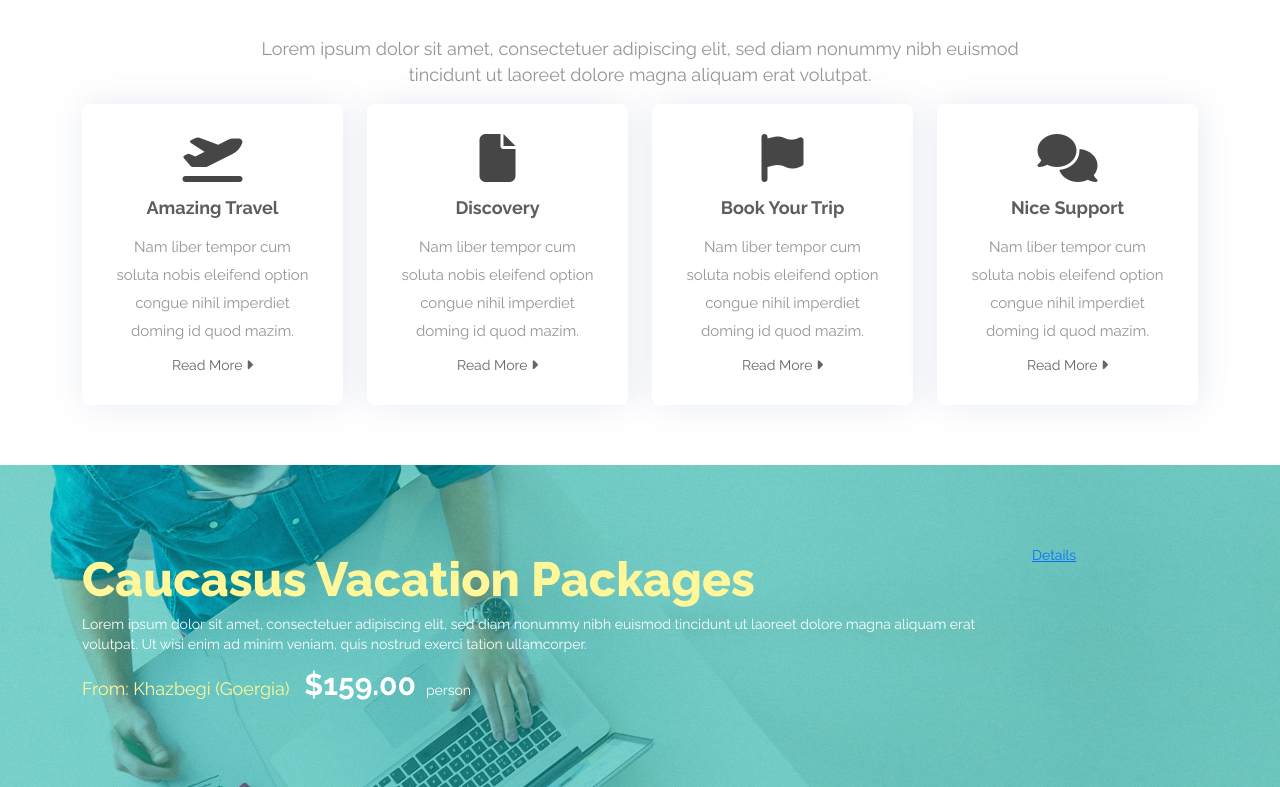
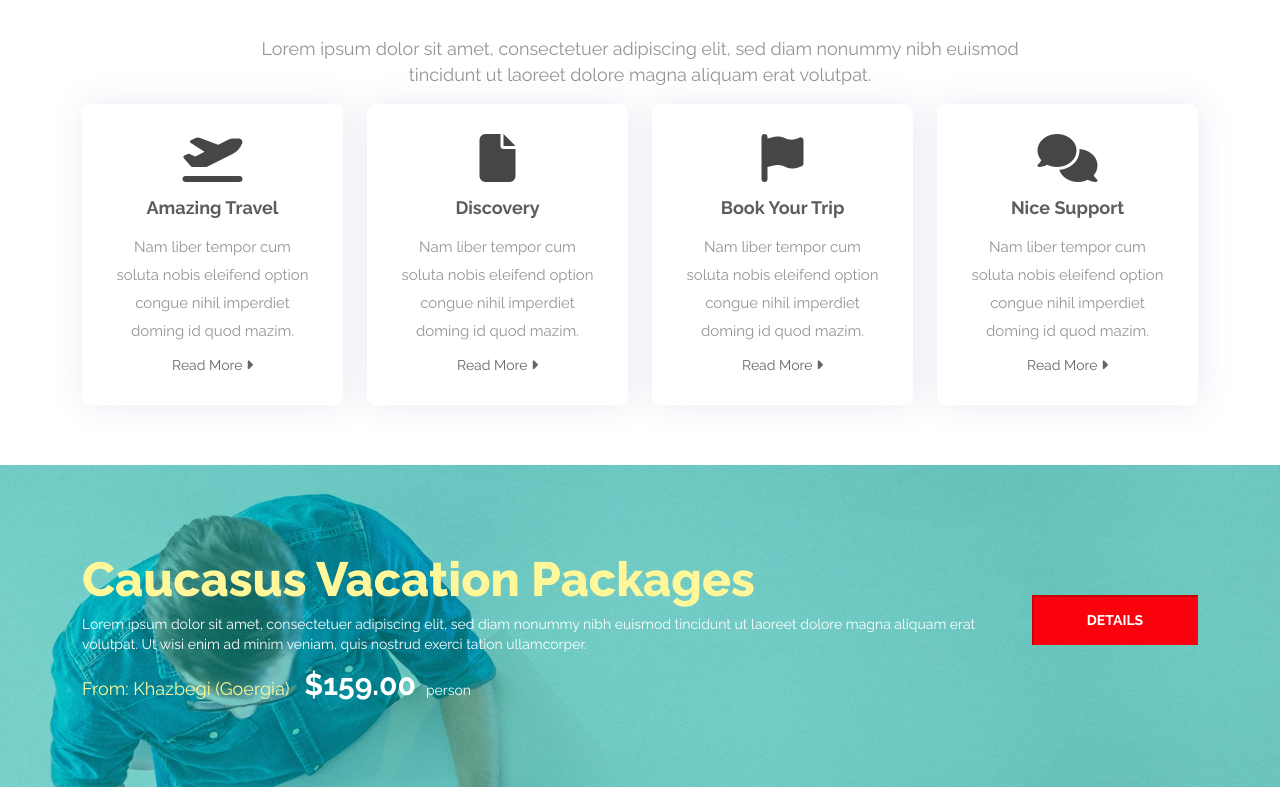
Before and after one commit to Aashirurrehman/Travel-Agency, a React (Create React App) app: page / in a window 1280 px wide. Shown: the part 1010-1797 px from the top of the page. Built offline with nearby package versions, Linux system fonts and the light colour scheme.

Commit message:
5th commit
parallax effect

```diff
--- a/src/CSS/package.css
+++ /dev/null
@@ -1,77 +0,0 @@
-.parallax {
-  width: 100%;
-  position: relative;
-  overflow: hidden;
-  background: none;
-}
-.parallax,
-.parallax .parallax-content,
-.parallax .overlay {
-  height: 100%;
-}
-
-.parallax-bg {
-  width: 100%;
-  height: 100%;
-  left: 0;
-  top: 0;
-  margin: 0 auto;
-  position: absolute;
-  background-size: cover;
-  background-attachment: scroll;
-  background-repeat: repeat-y;
-  background-position: center center;
-}
-.parallax-bg.bg-fixed {
-  background-attachment: fixed;
-}
-.parallax .overlay {
-  background: none;
-  width: 100%;
-  position: absolute;
-  overflow: hidden;
-  background: none;
-}
-.parallax-content {
-  padding-top: 0px;
-  padding-bottom: 0px;
-}
-
-.bg1 {
-  background-image: url(../images/parallax1.jpg);
-}
-/* .bg2 {
-  background-image: url(../images/parallax1.jpg);
-} */
-
-#parallax1 {
-  padding-top: 80px;
-  padding-bottom: 80px;
-  color: #fff;
-}
-
-#parallax1 .txt1 {
-  font-size: 48px;
-  font-weight: 800;
-  color: #fff799;
-}
-
-#parallax1 .txt3 {
-  padding-top: 10px;
-  color: #fff799;
-  font-size: 18px;
-}
-#parallax1 .txt3 strong {
-  font-size: 30px;
-  color: #fff;
-  padding-left: 10px;
-  padding-right: 10px;
-}
-#parallax1 .txt3 span {
-  font-size: 14px;
-  color: #fff;
-}
-
-#parallax2 {
-  padding-top: 290px;
-}
--- /dev/null
+++ b/src/CSS/parallax.css
@@ -0,0 +1,72 @@
+.btn {
+  display: block;
+  color: #fff;
+  border: none;
+  font-size: 14px;
+  line-height: 20px;
+  font-weight: 700;
+  padding: 15px 10px;
+  text-decoration: none;
+  text-transform: uppercase;
+  background: #fb000d;
+  position: relative;
+  text-align: center;
+  width: 100%;
+  box-shadow: 2px 2px 0px 0px rgba(0, 0, 0, 0.2) inset;
+  margin-top: 50px;
+  border-radius: 0;
+}
+
+.btn:hover {
+  color: #fff;
+  background: #00a99d;
+}
+
+.parallax-section{
+  background-image: url('../images/parallax1.jpg');
+  background-repeat: no repeat;
+  background-size: cover;
+  background-attachment: fixed;
+
+}
+
+#parallax {
+  padding-top: 80px;
+  padding-bottom: 80px;
+  color: #fff;
+}
+
+#parallax .txt1 {
+  font-size: 48px;
+  font-weight: 800;
+  color: #fff799;
+}
+
+#parallax .txt3 {
+  padding-top: 10px;
+  color: #fff799;
+  font-size: 18px;
+}
+#parallax .txt3 strong {
+  font-size: 30px;
+  color: #fff;
+  padding-left: 10px;
+  padding-right: 10px;
+}
+#parallax .txt3 span {
+  font-size: 14px;
+  color: #fff;
+}
+
+
+@media (max-width: 767px) {
+  #parallax .txt1 {
+    font-size: 38px;
+    text-align: center;
+
+  }
+
+  .btn{
+    padding: 10px 5px;
+  }
+}
--- /dev/null
+++ b/src/components/Parallax.js
@@ -0,0 +1,35 @@
+import React from "react";
+import "../CSS/parallax.css";
+
+const Parallax = () => {
+  return (
+    <>
+      <div id="parallax" className="parallax-section">
+        <div className="container">
+          <div className="row">
+            <div className="col-sm-10">
+              <div className="txt1">Caucasus Vacation Packages</div>
+              <div className="txt2">
+                Lorem ipsum dolor sit amet, consectetuer adipiscing elit, sed
+                diam nonummy nibh euismod tincidunt ut laoreet dolore magna
+                aliquam erat volutpat. Ut wisi enim ad minim veniam, quis
+                nostrud exerci tation ullamcorper.
+              </div>
+              <div className="txt3">
+                From: Khazbegi (Goergia) <strong>$159.00</strong>
+                <span>person</span>
+              </div>
+            </div>
+            <div className="col-sm-2 ">
+              <a href="#" className="btn red-btn">
+                Details
+              </a>
+            </div>
+          </div>
+        </div>
+      </div>
+    </>
+  );
+};
+
+export default Parallax;
--- a/src/pages/Home.js
+++ b/src/pages/Home.js
@@ -1,9 +1,10 @@
 import React from 'react'
 import Navbar from '../components/Navbar'
+import Parallax from '../components/Parallax'
 
 import Hero from '../pages/Hero'
 import About from './About'
-import Package from './Package'
+
 
 const Home = () => {
   return (
@@ -11,7 +12,7 @@ const Home = () => {
        <Navbar/>
        <Hero/>
        <About/>
-       <Package/>
+       <Parallax/>
 
 
 
--- a/src/pages/Package.js
+++ /dev/null
@@ -1,45 +0,0 @@
-import React from "react";
-import "../CSS/package.css";
-
-const Package = () => {
-  return (
-    <div id="parallax1" class="parallax">
-      <div class="bg1 parallax-bg"></div>
-      <div class="overlay"></div>
-      <div class="parallax-content">
-        <div class="container">
-          <div class="row">
-            <div
-              class="col-sm-10 animated"
-              data-animation="fadeInLeft"
-              data-animation-delay="100"
-            >
-              <div class="txt1">Caucasus Vacation Packages</div>
-              <div class="txt2">
-                Lorem ipsum dolor sit amet, consectetuer adipiscing elit, sed
-                diam nonummy nibh euismod tincidunt ut laoreet dolore magna
-                aliquam erat volutpat. Ut wisi enim ad minim veniam, quis
-                nostrud exerci tation ullamcorper.
-              </div>
-              <div class="txt3">
-                From: Khazbegi (Goergia) <strong>$159.00</strong>
-                <span>person</span>
-              </div>
-            </div>
-            <div
-              class="col-sm-2 animated"
-              data-animation="fadeInRight"
-              data-animation-delay="200"
-            >
-              <a href="#" class="btn-default btn0">
-                Details
-              </a>
-            </div>
-          </div>
-        </div>
-      </div>
-    </div>
-  );
-};
-
-export default Package;
```
